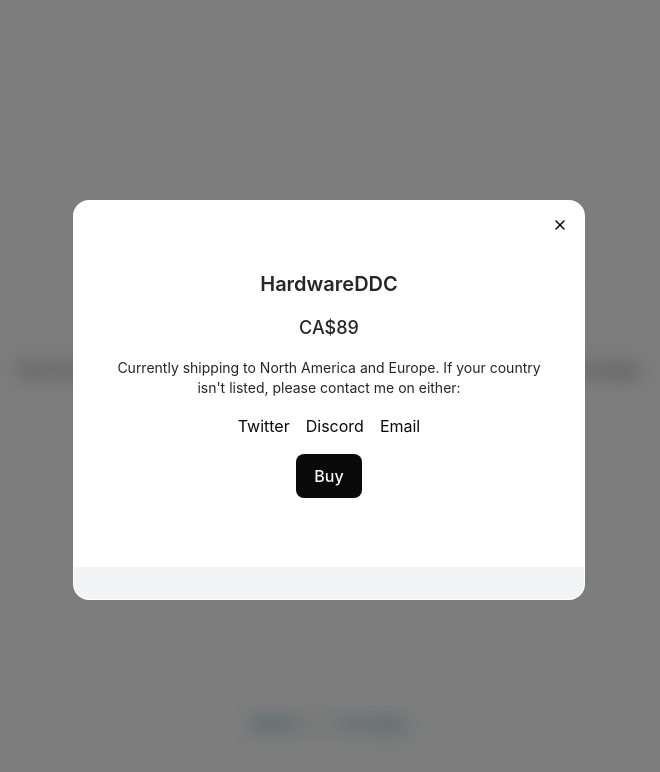
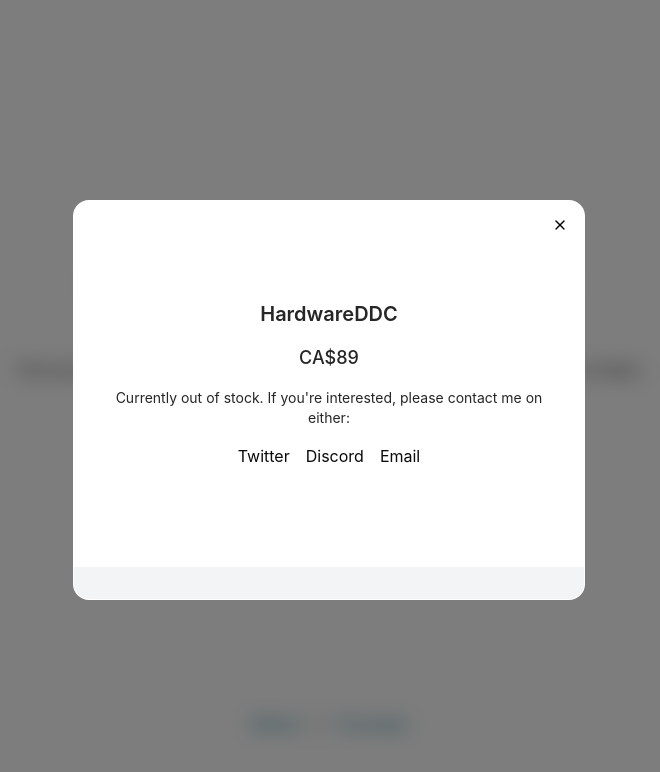
Before and after one commit to TeaRex-coder/hardwareddc, a React (Vite) app in the folder web-flasher/: page / in a window 1280 px wide. Both pictures are taken after a click on the element "Purchase". Shown: the top 772 px of the page, without its empty margins (311-971 px from the left). Built offline with nearby package versions, Linux system fonts and the light colour scheme.

Commit message:
update web: stock update

```diff
--- a/web-flasher/src/components/modal.jsx
+++ b/web-flasher/src/components/modal.jsx
@@ -22,9 +22,15 @@
             <p className="text-lg font-medium text-neutral-800 dark:text-neutral-50">
               CA$89
             </p>
+            {/*
             <p className="text-sm text-neutral-800 dark:text-neutral-50">
               Currently shipping to North America and Europe. If your country
               isn't listed, please contact me on either:
+            </p>
+            */}
+            <p className="text-sm text-neutral-800 dark:text-neutral-50">
+              Currently out of stock. If you're interested, please contact me on
+              either:
             </p>
             <div className="flex space-x-4">
               <a
@@ -50,6 +56,7 @@
                 Email
               </a>
             </div>
+            {/*
             <a
               href="https://buy.stripe.com/aEUaH1c6540ifu09AE"
               target="_blank"
@@ -58,6 +65,7 @@
             >
               Buy
             </a>
+            */}
           </ModalContent>
           <ModalFooter> </ModalFooter>
         </ModalBody>
```
